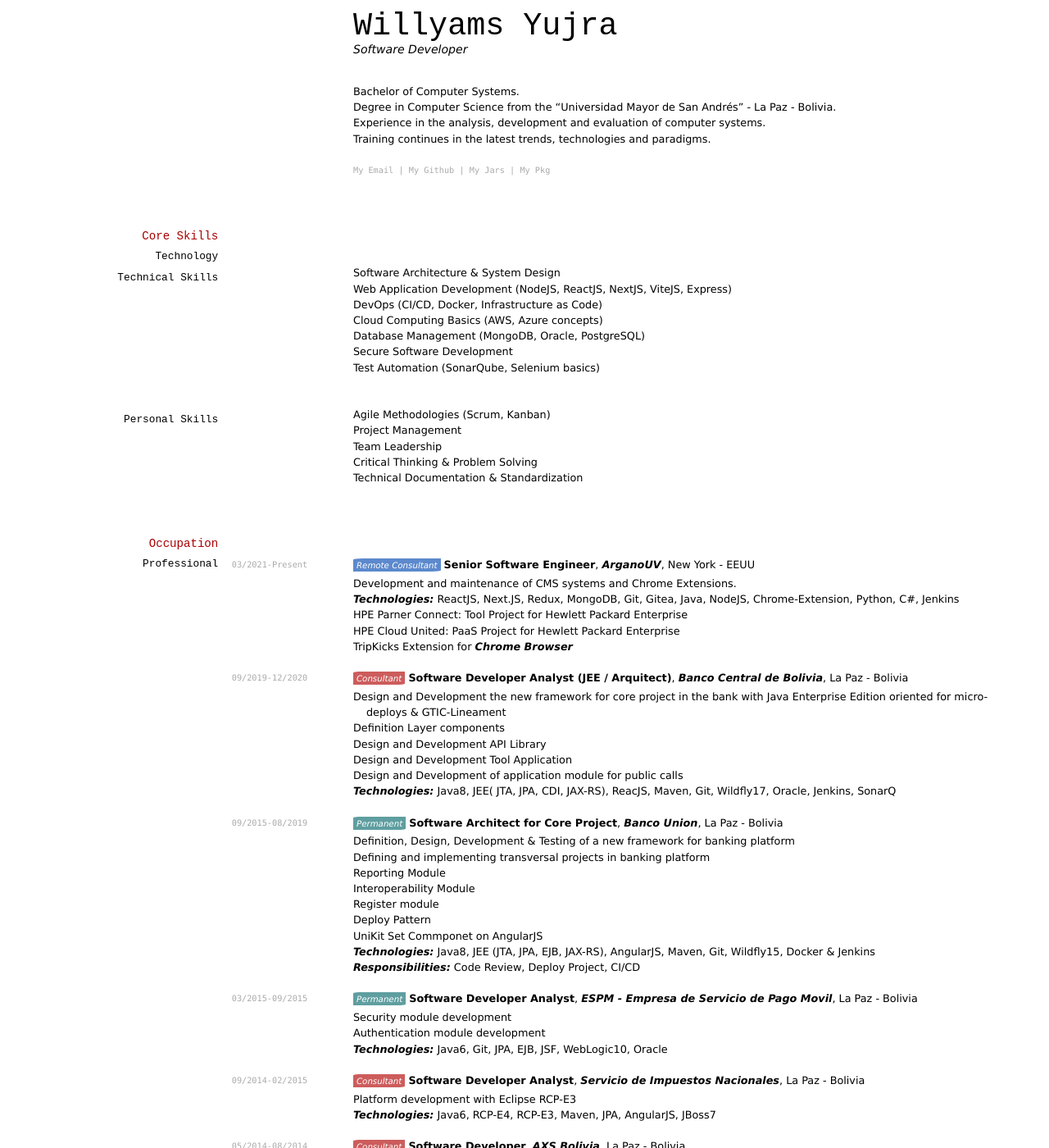
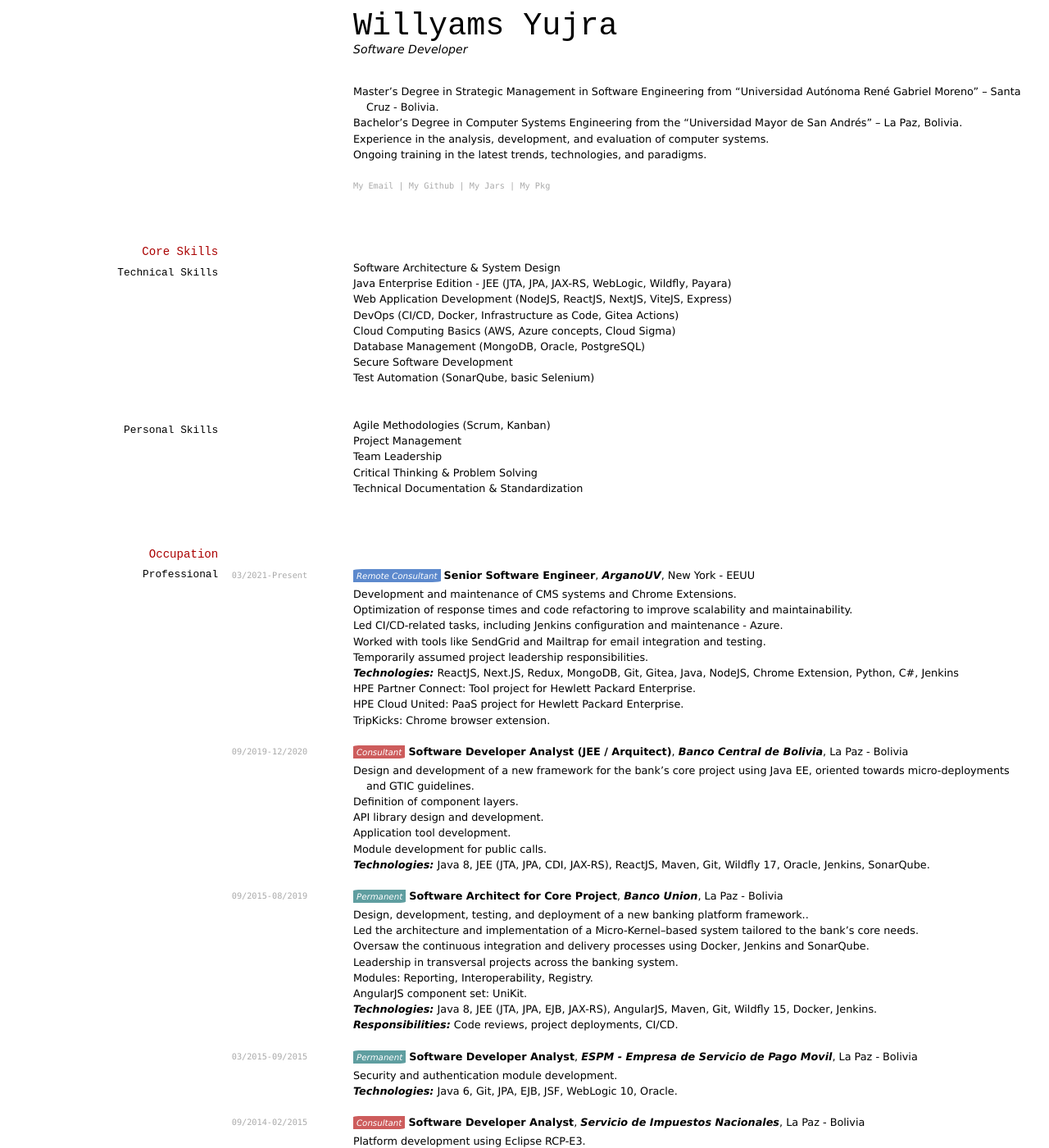
Before and after one commit to yracnet/cv, a Jekyll site: the page built from index.md, in a window 1280 px wide and 1400 px high. Shown: the whole window at 82% size. Built offline with Jekyll 4.4.1, drawn with Linux system fonts in a browser that asks for light colours; some of the changed text lies outside the part shown.

Commit message:
+ Update 2025

```diff
--- a/index.md
+++ b/index.md
@@ -8,10 +8,11 @@
 Software Developer
 
 <br/>
-- Bachelor of Computer Systems.
-- Degree in Computer Science from the "Universidad Mayor de San Andrés" - La Paz - Bolivia.
-- Experience in the analysis, development and evaluation of computer systems.
-- Training continues in the latest trends, technologies and paradigms.
+- Master's Degree in Strategic Management in Software Engineering from "Universidad Autónoma René Gabriel Moreno" – Santa Cruz - Bolivia.
+- Bachelor's Degree in Computer Systems Engineering from the "Universidad Mayor de San Andrés" – La Paz, Bolivia.
+- Experience in the analysis, development, and evaluation of computer systems.
+- Ongoing training in the latest trends, technologies, and paradigms.
+
 
 <div id="webaddress">
 <a href="https://yracnet.github.io/cv/yracnet@gmail.com"><span>My Email</span></a>
@@ -22,24 +23,23 @@
 
 ## Core Skills
 
-### Technology
-
 ### Technical Skills
 - Software Architecture & System Design
+- Java Enterprise Edition - JEE (JTA, JPA, JAX-RS, WebLogic, Wildfly, Payara)
 - Web Application Development (NodeJS, ReactJS, NextJS, ViteJS, Express)
-- DevOps (CI/CD, Docker, Infrastructure as Code)
-- Cloud Computing Basics (AWS, Azure concepts)
+- DevOps (CI/CD, Docker, Infrastructure as Code, Gitea Actions)
+- Cloud Computing Basics (AWS, Azure concepts, Cloud Sigma)
 - Database Management (MongoDB, Oracle, PostgreSQL)
 - Secure Software Development
-- Test Automation (SonarQube, Selenium basics)
+- Test Automation (SonarQube, basic Selenium)
 
 ### Personal Skills
-
 - Agile Methodologies (Scrum, Kanban)
 - Project Management
 - Team Leadership
 - Critical Thinking & Problem Solving
 - Technical Documentation & Standardization
+
 
 ## Occupation
 
@@ -50,50 +50,52 @@
 **Senior Software Engineer**, _ArganoUV_, New York - EEUU
 
 - Development and maintenance of CMS systems and Chrome Extensions.
-- _Technologies:_ ReactJS, Next.JS, Redux, MongoDB, Git, Gitea, Java, NodeJS, Chrome-Extension, Python, C#, Jenkins
-- HPE Parner Connect: Tool Project for Hewlett Packard Enterprise
-- HPE Cloud United: PaaS Project for Hewlett Packard Enterprise
-- TripKicks Extension for _Chrome Browser_
+- Optimization of response times and code refactoring to improve scalability and maintainability.
+- Led CI/CD-related tasks, including Jenkins configuration and maintenance - Azure.
+- Worked with tools like SendGrid and Mailtrap for email integration and testing.
+- Temporarily assumed project leadership responsibilities.
+- _Technologies:_ ReactJS, Next.JS, Redux, MongoDB, Git, Gitea, Java, NodeJS, Chrome Extension, Python, C#, Jenkins
+- HPE Partner Connect: Tool project for Hewlett Packard Enterprise.
+- HPE Cloud United: PaaS project for Hewlett Packard Enterprise.
+- TripKicks: Chrome browser extension.
 
 `09/2019-12/2020`
 <span class="tag free">Consultant</span>
 **Software Developer Analyst (JEE / Arquitect)**, _Banco Central de Bolivia_, La Paz - Bolivia
 
-- Design and Development the new framework for core project in the bank with Java Enterprise Edition oriented for micro-deploys & GTIC-Lineament
-- Definition Layer components
-- Design and Development API Library
-- Design and Development Tool Application
-- Design and Development of application module for public calls
-- _Technologies:_ Java8, JEE( JTA, JPA, CDI, JAX-RS), ReacJS, Maven, Git, Wildfly17, Oracle, Jenkins, SonarQ
+- Design and development of a new framework for the bank's core project using Java EE, oriented towards micro-deployments and GTIC guidelines.
+- Definition of component layers.
+- API library design and development.
+- Application tool development.
+- Module development for public calls.
+- _Technologies:_ Java 8, JEE (JTA, JPA, CDI, JAX-RS), ReactJS, Maven, Git, Wildfly 17, Oracle, Jenkins, SonarQube.
 
 `09/2015-08/2019`
 <span class="tag perm">Permanent</span>
 **Software Architect for Core Project**, _Banco Union_, La Paz - Bolivia
 
-- Definition, Design, Development & Testing of a new framework for banking platform
-- Defining and implementing transversal projects in banking platform
-- Reporting Module
-- Interoperability Module
-- Register module
-- Deploy Pattern
-- UniKit Set Commponet on AngularJS
-- _Technologies:_ Java8, JEE (JTA, JPA, EJB, JAX-RS), AngularJS, Maven, Git, Wildfly15, Docker & Jenkins
-- _Responsibilities:_ Code Review, Deploy Project, CI/CD
+- Design, development, testing, and deployment of a new banking platform framework..
+- Led the architecture and implementation of a Micro-Kernel–based system tailored to the bank's core needs.
+- Oversaw the continuous integration and delivery processes using Docker, Jenkins and SonarQube.
+- Leadership in transversal projects across the banking system.
+- Modules: Reporting, Interoperability, Registry.
+- AngularJS component set: UniKit.
+- _Technologies:_ Java 8, JEE (JTA, JPA, EJB, JAX-RS), AngularJS, Maven, Git, Wildfly 15, Docker, Jenkins.
+- _Responsibilities:_ Code reviews, project deployments, CI/CD.
 
 `03/2015-09/2015`
 <span class="tag perm">Permanent</span>
 **Software Developer Analyst**, _ESPM - Empresa de Servicio de Pago Movil_, La Paz - Bolivia
 
-- Security module development
-- Authentication module development
-- _Technologies:_ Java6, Git, JPA, EJB, JSF, WebLogic10, Oracle
+- Security and authentication module development.
+- _Technologies:_ Java 6, Git, JPA, EJB, JSF, WebLogic 10, Oracle.
 
 `09/2014-02/2015`
 <span class="tag free">Consultant</span>
 **Software Developer Analyst**, _Servicio de Impuestos Nacionales_, La Paz - Bolivia
 
-- Platform development with Eclipse RCP-E3
-- _Technologies:_ Java6, RCP-E4, RCP-E3, Maven, JPA, AngularJS, JBoss7
+- Platform development using Eclipse RCP-E3.
+- _Technologies:_ Java 6, RCP-E4, RCP-E3, Maven, JPA, AngularJS, JBoss 7.
 
 `05/2014-08/2014`
 <span class="tag free">Consultant</span>
```
